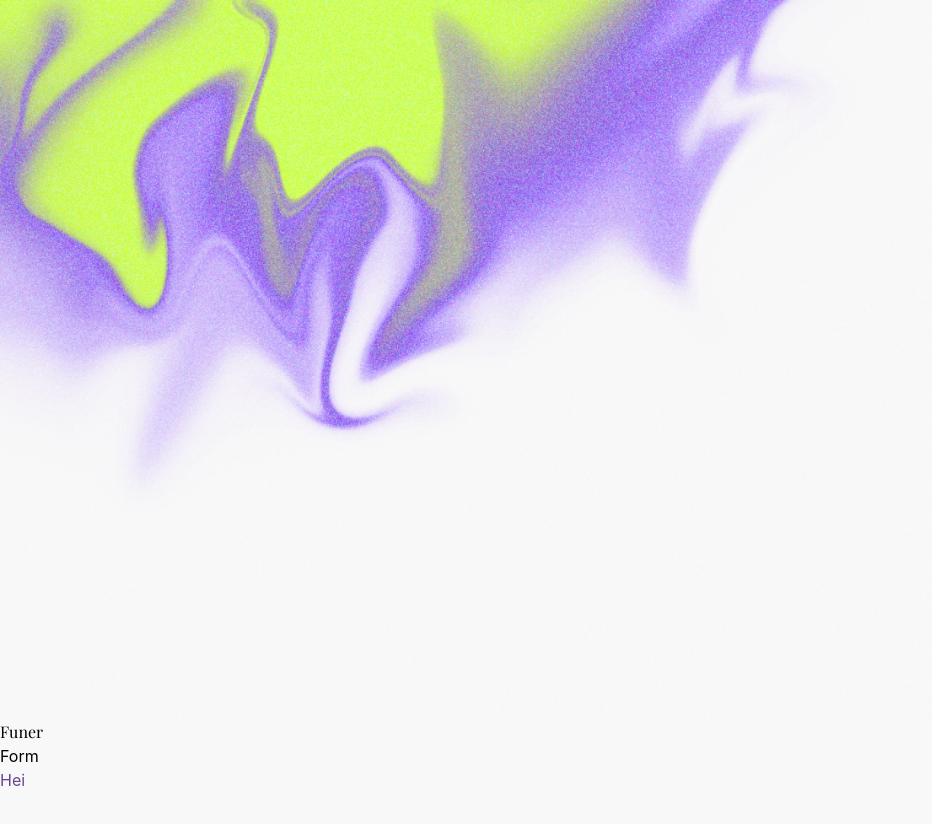
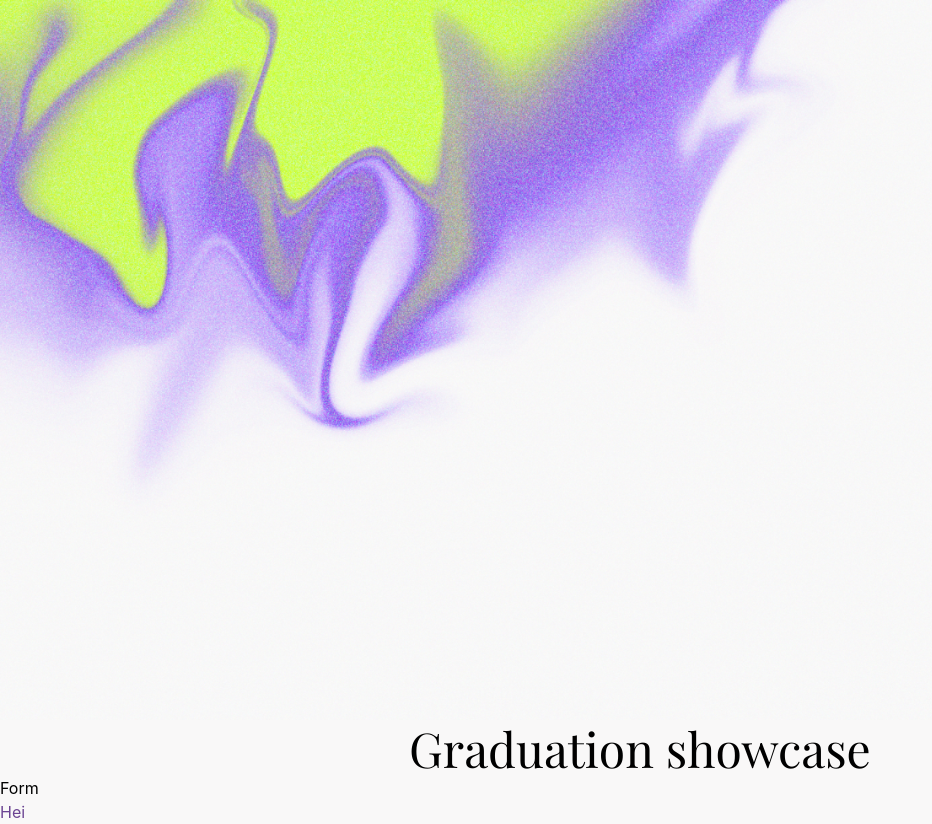
Before and after one commit to IsacHolstad/graduation--showcase-2023, a React (Create React App) app: page / in a window 1280 px wide. Shown: the whole page, without its empty margins (0-932 px from the left). Before the commit the page ends 800 px from the top, so only its background shows below. Built offline with nearby package versions, Linux system fonts and the light colour scheme; no server answers; the database is empty; a web font is replaced by a local one.

Commit message:
made heading text

```diff
--- a/src/components/HomeHeader.js
+++ b/src/components/HomeHeader.js
@@ -12,10 +12,13 @@ const Nav = tw.nav`
 
 const HomeHeader = () => {
     return (
-        <Nav>
-            <img src="/header_img.jpg" alt="Header" />
-            <p>Funer</p>
-        </Nav>
+        <>
+            <Nav>
+                <img src="/header_img.jpg" alt="Header" />
+                <h1 className="my-1 text-5xl text-center">Graduation showcase</h1>
+            </Nav>
+
+        </>
     )
 }
 
```
Also changed, not shown: src/App.js (line endings or trailing spaces).
